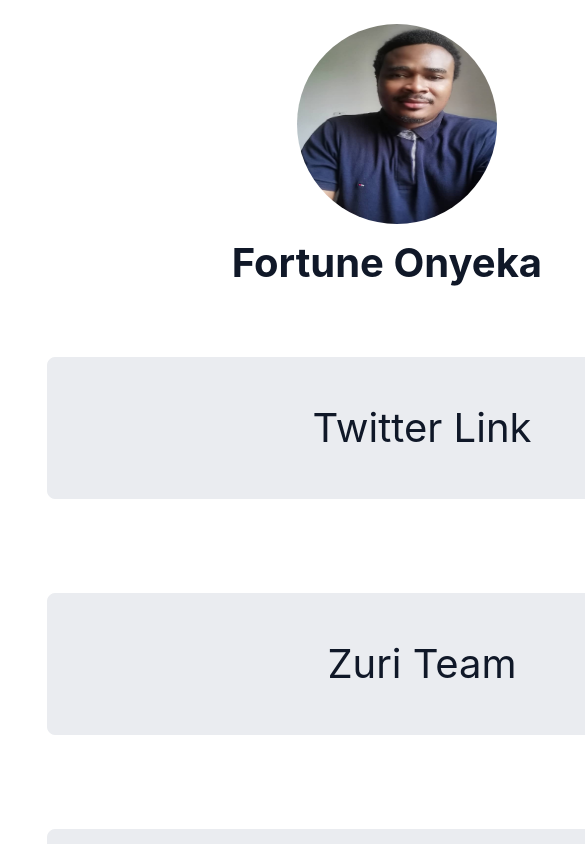
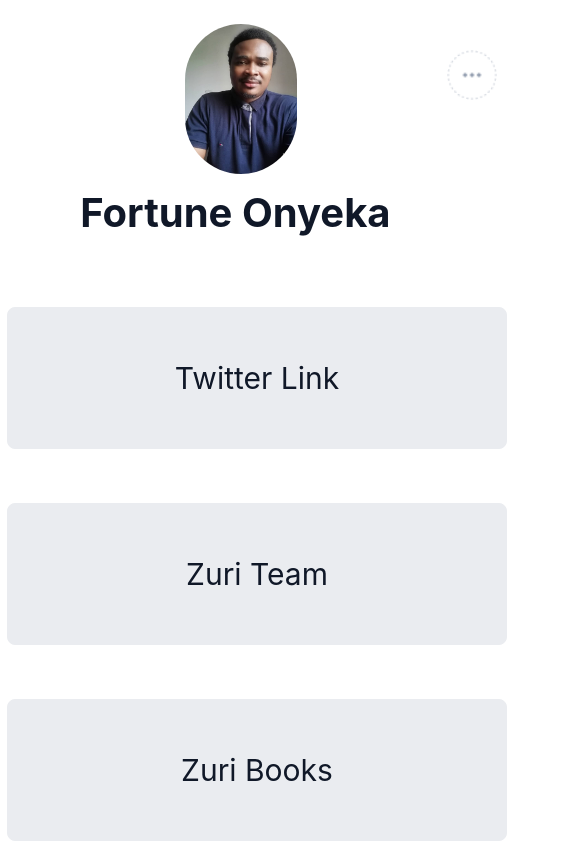
Before and after one commit to fortuneonyeka/hng-stage1, a React (Create React App) app: page / in a window 390 px wide. Shown: the top 844 px of the page, 585 px wide, since content can reach past the window. Built offline with nearby package versions, Linux system fonts and the light colour scheme.

Commit message:
update media querry

```diff
--- a/src/App.css
+++ b/src/App.css
@@ -8,6 +8,10 @@
   align-items: center;
   padding: 0px;
   isolation: isolate;
+}
+
+.avatatdot {
+  display: none;
 }
 
 #profile__img {
@@ -114,28 +118,37 @@
   margin-bottom: 50px;
 }
 
-@media screen and (max-width: 425px) {
-  .profile-container {
+@media screen and (max-width: 768px) {
+  .App {
+    width: 10px;
+  }
+  /* .profile-container {
     margin-left: 35%;
     width: 40px;
+  } */
 
+  .avatatdot {
+    display: block;
+    width: 50px;
+    height: 50px;
+    margin: 50px;
+  }
 
-
+  .dotshare__container {
+    display: flex;
+    gap: 100px;
   }
 
 
-
   .buttons {
-    max-width: 750px;
+    max-width: 500px;
     padding: 70px;
-    margin: 40px;
-    margin-left: 40px;
+    margin-top: 40px;
     font-family: "Inter";
     font-style: normal;
     font-weight: 400;
-    font-size: 40px;
-    line-height: 16px;
-    overflow-y: hidden;
+    font-size: 30px;
+    overflow: hidden;
 
   }
 
@@ -160,9 +173,9 @@
 
   #profile__img {
     width: 200px;
-    height: 200px;
+    height: 150px;
     margin-top: 24px;
 
-    margin-left: 1200%;
+    margin-left: 90%;
   }
 }
--- a/src/components/profile/Profile.jsx
+++ b/src/components/profile/Profile.jsx
@@ -1,12 +1,16 @@
 import React from "react";
 import profileImage from "../../assets/images/profile.jpeg";
 import avatar from "../../assets/images/_Avatar share buttonforward.png";
+import dotButton from "../../assets/images/_Avatar share button.png"
 import { handles } from "../../assets/links/links";
 
 const Profile = () => {
   return (
     <div className="profile-container">
+      <div className="dotshare__container">
       <img src={profileImage} alt="Profile image" id="profile__img" />
+      <img src={dotButton} alt="avatasharedot" className="avatatdot"/>
+      </div>
 
       <img className="icon" src={avatar} alt="forward avatar" />
       <div>
```
Also changed, not shown: src/assets/images/_Avatar share button.png (added).
